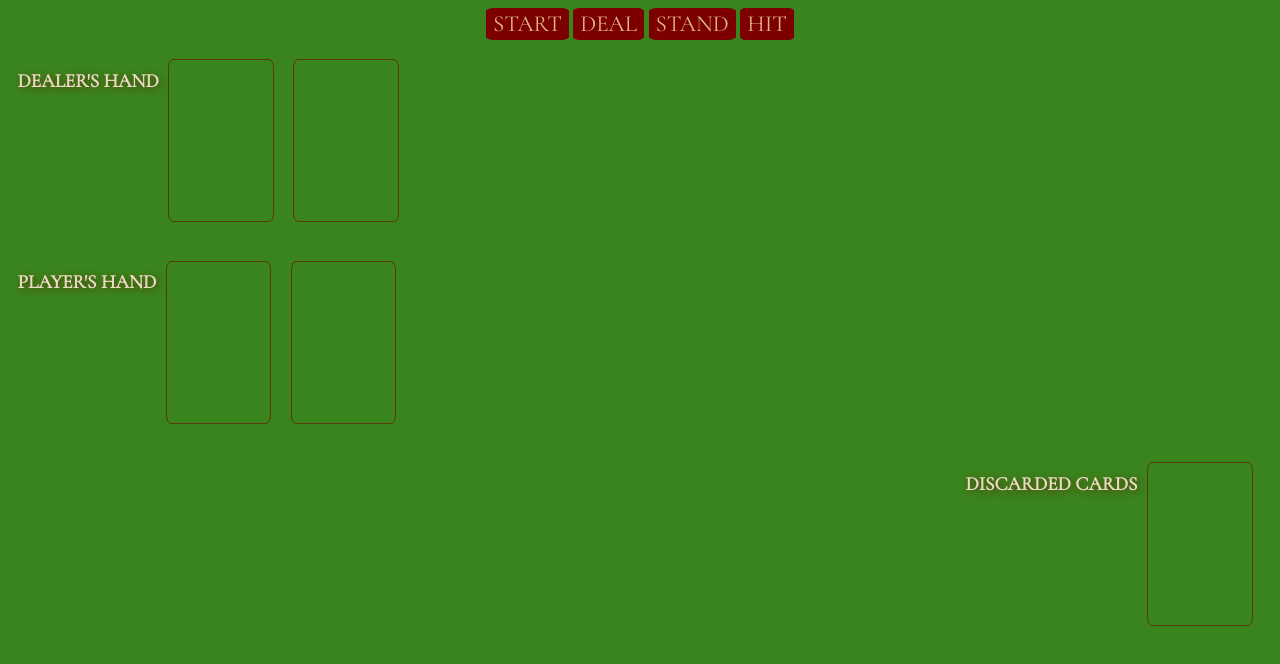
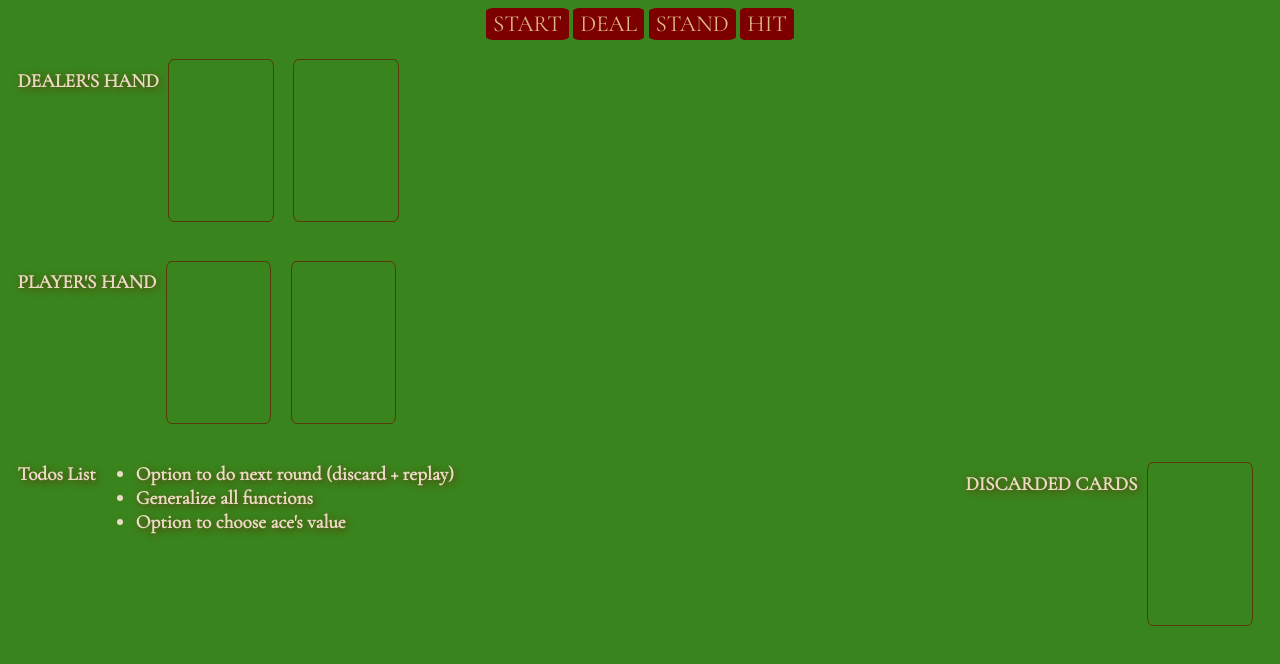
Before and after one commit to mstamle/hackathon2-blackjack, a website: page src/index.html in a window 1280 px wide. Drawn offline with nearby package versions, Linux system fonts and the light colour scheme; files that its build step writes are made by us from their sources.

Commit message:
Road map for next steps added

```diff
--- a/src/index.html
+++ b/src/index.html
@@ -34,6 +34,14 @@
 		<p>DISCARDED CARDS</p>
 		<div id="discarded-cards" class="card"></div>
 	</div>
+	<div>
+		<p>Todos List</p>
+		<ul>
+			<li>Option to do next round (discard + replay)</li>
+			<li>Generalize all functions</li>
+			<li>Option to choose ace's value</li>
+		</ul>
+	</div>
 	<!-- <div id="score">Score Board</div> -->
 
 	<script src="/js/jquery-3.3.1.min.js"></script>
--- a/src/scss/index.scss
+++ b/src/scss/index.scss
@@ -37,3 +37,7 @@ button {
     border: #593909 solid 1px;
     border-radius: 5%;
 }
+
+ul {
+    text-align: left;
+}
```
